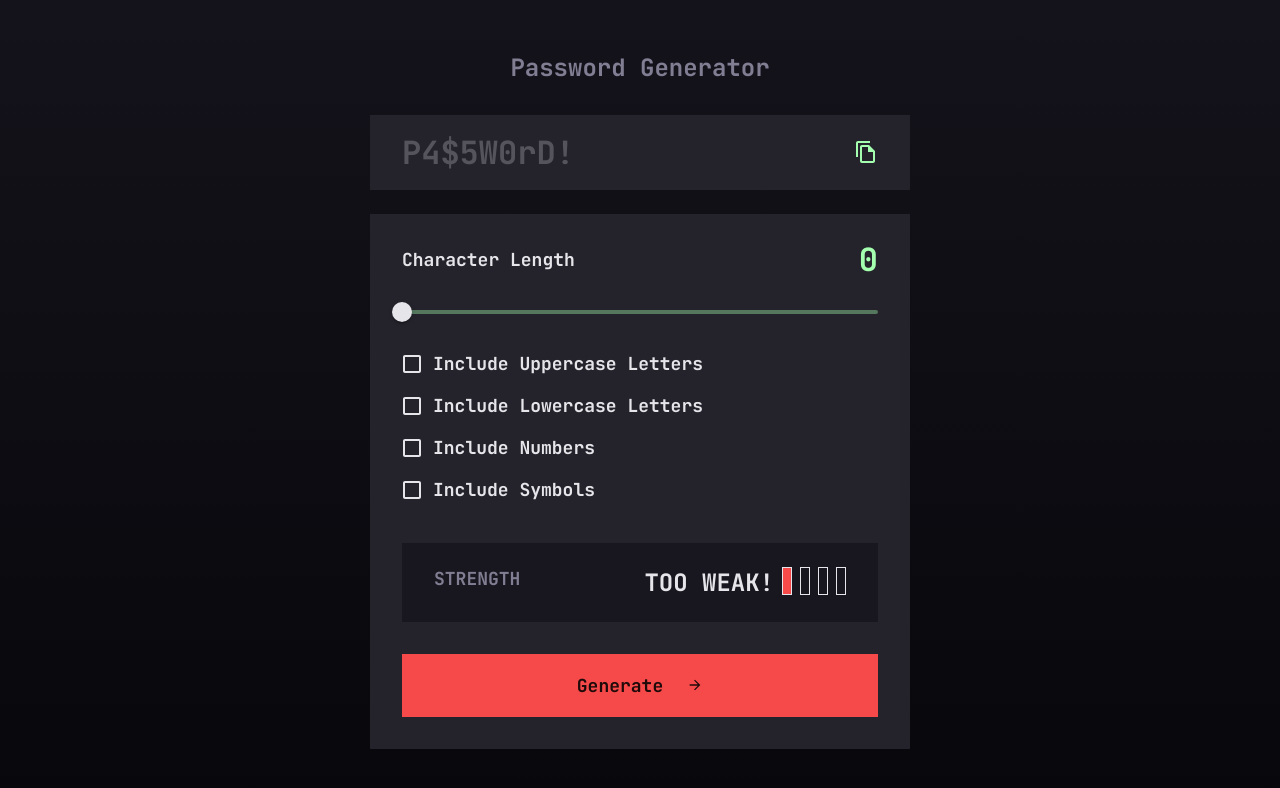
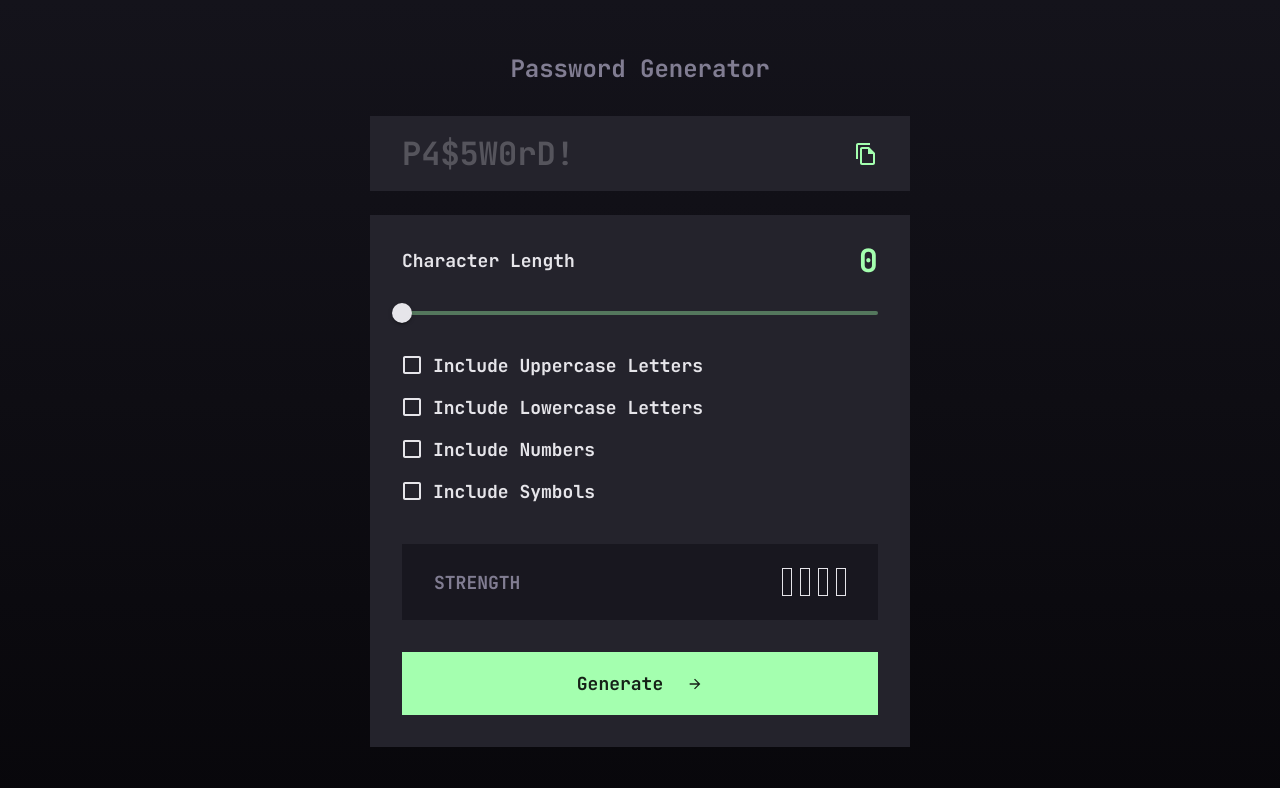
Before and after one commit to ronaldpaek/password-generator-app, a React (Create React App) app: page / in a window 1280 px wide. Shown: the top 788 px of the page. Built offline with nearby package versions, Linux system fonts and the light colour scheme.

Commit message:
Finished logic but still buggy rendering behind1 life cycle.

```diff
--- a/src/components/Bar.js
+++ b/src/components/Bar.js
@@ -3,11 +3,13 @@ import { Box, useTheme } from '@mui/material';
 const Bar = ({ strengthLevel, i }) => {
 	const theme = useTheme();
 	const colors = [
+		'transparent',
 		theme.palette.red.main,
 		theme.palette.orange.main,
 		theme.palette.yellow.main,
 		theme.palette.primary.main
 	];
+	console.log(strengthLevel, i);
 
 	return (
 		<Box
@@ -15,7 +17,7 @@ const Bar = ({ strengthLevel, i }) => {
 				width: 10,
 				height: 28,
 				border: `1px solid ${theme.palette.white.main}`,
-				bgcolor: i <= strengthLevel ? colors[strengthLevel] : 'transparent'
+				bgcolor: i < strengthLevel ? colors[strengthLevel] : 'transparent'
 			}}
 		/>
 	);
--- a/src/components/CharacterOptions.js
+++ b/src/components/CharacterOptions.js
@@ -1,15 +1,9 @@
 import { Stack, Typography, Slider, FormGroup } from '@mui/material';
 
+import { labels } from '../constants';
 import { CheckboxLabel } from './';
 
 const CharacterOptions = ({ value, handleChange, handleToggleOption }) => {
-	const labels = [
-		'Include Uppercase Letters',
-		'Include Lowercase Letters',
-		'Include Numbers',
-		'Include Symbols'
-	];
-
 	return (
 		<Stack spacing={2}>
 			<Stack direction='row' justifyContent='space-between' alignItems='center'>
--- a/src/components/CheckboxLabel.js
+++ b/src/components/CheckboxLabel.js
@@ -11,7 +11,6 @@ const CheckboxLabel = ({ label, handleToggleOption }) => {
 					checked={checked}
 					onChange={() => {
 						setChecked(checked => !checked);
-						console.log(checked);
 						handleToggleOption(label.split(' ')[1], checked);
 					}}
 				/>
--- a/src/components/Password.js
+++ b/src/components/Password.js
@@ -1,6 +1,6 @@
 import { useState } from 'react';
 import { usePasswordContext } from '../contexts/PasswordContextProvider';
-import { Stack, Typography, SvgIcon } from '@mui/material';
+import { Stack, Typography, SvgIcon, IconButton } from '@mui/material';
 import { MdOutlineFileCopy } from 'react-icons/md';
 
 const Password = () => {
@@ -8,13 +8,11 @@ const Password = () => {
 	const [clicked, setClicked] = useState(false);
 
 	const handleClick = setClicked => {
-		if (password) {
-			navigator.clipboard.writeText(password);
+		navigator.clipboard.writeText(password);
+		setClicked(clicked => !clicked);
+		setTimeout(() => {
 			setClicked(clicked => !clicked);
-			setTimeout(() => {
-				setClicked(clicked => !clicked);
-			}, 1000);
-		}
+		}, 1000);
 	};
 
 	return (
@@ -41,24 +39,13 @@ const Password = () => {
 				px={{ mobile: 2, tablet: 4 }}
 				py={2}
 				bgcolor={theme => theme.palette.grey.dark}
-				sx={theme => ({
-					'&:hover ': {
-						cursor: password === '' ? 'default' : 'pointer',
-						'& .css-1r28dsc-MuiSvgIcon-root': {
-							color:
-								password === ''
-									? theme.palette.red.main
-									: theme.palette.white.main
-						}
-					}
-				})}
-				onClick={() => handleClick(setClicked)}
 			>
 				<Typography
 					component='h2'
 					variant='h1'
 					sx={theme => ({
-						cursor: 'cursor',
+						cursor: 'default',
+						userSelect: 'none',
 						color: theme.palette.white.main,
 						...(password === '' && {
 							opacity: '0.25',
@@ -71,11 +58,11 @@ const Password = () => {
 				>
 					{password === '' ? 'P4$5W0rD!' : password}
 				</Typography>
-				<Stack direction='row'>
+				<Stack direction='row' alignItems='center'>
 					<Typography
 						variant='body1'
 						color='primary.main'
-						mr={2}
+						mr={1}
 						sx={theme => ({
 							display: clicked ? 'block' : 'none',
 							[theme.breakpoints.down('tablet')]: {
@@ -85,13 +72,20 @@ const Password = () => {
 					>
 						COPIED
 					</Typography>
-					<SvgIcon
-						component={MdOutlineFileCopy}
-						sx={{
+					<IconButton
+						sx={theme => ({
+							mr: -1,
 							color: 'primary.main',
-							fontSize: { mobile: 20, tablet: 24 }
-						}}
-					/>
+							fontSize: { mobile: 20, tablet: 24 },
+							'&:hover': {
+								color: theme.palette.white.main,
+								cursor: 'pointer'
+							}
+						})}
+						onClick={() => handleClick(setClicked)}
+					>
+						<SvgIcon component={MdOutlineFileCopy} />
+					</IconButton>
 				</Stack>
 			</Stack>
 		</Stack>
--- a/src/components/PasswordOptions.js
+++ b/src/components/PasswordOptions.js
@@ -3,18 +3,32 @@ import { Stack, ButtonBase, SvgIcon } from '@mui/material';
 import { MdArrowForward } from 'react-icons/md';
 
 import { CharacterOptions, StrengthIndicator } from './';
-import { characters, generateRandomNumber, strengths } from '../constants';
+import {
+	characters,
+	generateRandomNumber,
+	strengths,
+	getPasswordStrength
+} from '../constants';
 import { usePasswordContext } from '../contexts/PasswordContextProvider';
 
 const PasswordOptions = () => {
 	const { setPassword } = usePasswordContext();
 	const [value, setValue] = useState(0);
 	const [options, setOptions] = useState([]);
+	const [strengthLevel, setStrengthLevel] = useState(0);
 
-	// const [strengthLevel, setStrengthLevel] = useState()
+	const getStrengthLevel = () => {
+		if (!options.length || value === 0) {
+			setStrengthLevel(0);
+			return;
+		}
+		const lowerCased = options.map(option => option.toLowerCase());
+		setStrengthLevel(getPasswordStrength(lowerCased, value));
+	};
 
 	const handleChange = (_, newValue) => {
 		setValue(newValue);
+		getStrengthLevel();
 	};
 
 	const handleToggleOption = (option, checked) => {
@@ -23,9 +37,15 @@ const PasswordOptions = () => {
 		} else {
 			setOptions(prevOptions => [...prevOptions, option]);
 		}
+		getStrengthLevel();
 	};
 
 	const handleGeneratePassword = () => {
+		if (!options.length || value === 0) {
+			setPassword('');
+			return;
+		}
+
 		let newPassword = '';
 		for (let i = 0; i < value; i++) {
 			let randomIdx = generateRandomNumber(options.length);
@@ -33,7 +53,6 @@ const PasswordOptions = () => {
 			randomIdx = generateRandomNumber(characters[key].length);
 			newPassword += characters[key][randomIdx];
 		}
-		const set = new Set(options);
 
 		setPassword(newPassword);
 	};
@@ -56,16 +75,16 @@ const PasswordOptions = () => {
 				<StrengthIndicator
 					key={i}
 					strength={strength}
-					strengthLevel={i}
+					i={i}
+					strengthLevel={strengthLevel}
 					value={value}
 				/>
 			))}
 			<ButtonBase
-				disabled={value === 0 || options.length === 0}
 				sx={theme => ({
 					...theme.typography.body1,
 					py: 2.5,
-					bgcolor: value === 0 || options.length === 0 ? theme.palette.red.main : 'primary.main',
+					bgcolor: 'primary.main',
 					'&:hover': {
 						bgcolor: theme.palette.grey.dark,
 						border: `2px solid ${theme.palette.primary.main}`,
--- a/src/components/StrengthIndicator.js
+++ b/src/components/StrengthIndicator.js
@@ -2,17 +2,18 @@ import { Stack, Typography } from '@mui/material';
 
 import { Bar } from './';
 
-const StrengthIndicator = ({ strength, strengthLevel, value }) => {
+const StrengthIndicator = ({ strength, strengthLevel , i }) => {
 	return (
 		<Stack
 			direction='row'
 			justifyContent='space-between'
+			alignItems='center'
 			my={4}
 			sx={theme => ({
 				bgcolor: theme.palette.grey.veryDark,
 				px: { mobile: 2, tablet: 4 },
 				py: { mobile: 2, tablet: 3 },
-				display: Math.floor(value / 5) === strengthLevel ? 'flex' : 'none'
+				display: strengthLevel === i ? 'flex' : 'none'
 			})}
 		>
 			<Typography
@@ -34,9 +35,6 @@ const StrengthIndicator = ({ strength, strengthLevel, value }) => {
 						color: theme.palette.white.main,
 						[theme.breakpoints.down('tablet')]: {
 							...theme.typography.body1
-						},
-						'@media (max-width: 360px)': {
-							display: 'none'
 						}
 					})}
 				>
--- a/src/constants/index.js
+++ b/src/constants/index.js
@@ -67,25 +67,85 @@ export const characters = {
 	symbols
 };
 
+export const labels = [
+	'Include Uppercase Letters',
+	'Include Lowercase Letters',
+	'Include Numbers',
+	'Include Symbols'
+];
+
+export const strengths = ['', 'TOO WEAK!', 'WEAK', 'MEDIUM', 'STRONG'];
+
 export const generateRandomNumber = size => {
 	return Math.floor(Math.random() * size);
 };
 
 export const getPasswordStrength = (categories, characters) => {
-  if (categories.includes('numbers') && categories.includes('symbols') && categories.includes('lowercase' && categories.includes('uppercase'))) {
-    if (characters.length < 6) {
-      return 0;
-    } else if (characters.length < 9) {
+	if (
+		categories.includes('numbers') &&
+		categories.includes('symbols') &&
+		categories.includes('lowercase') &&
+		categories.includes('uppercase')
+	) {
+		if (characters < 6) {
 			return 1;
-    } else if (characters.length < 11) {
+		} else if (characters < 9) {
+			return 2;
+		} else if (characters < 11) {
+			return 3;
+		} else {
+			return 4;
+		}
+	} else if (
+		(categories.includes('numbers') &&
+			categories.includes('lowercase') &&
+			categories.includes('uppercase')) ||
+		(categories.includes('symbols') &&
+			categories.includes('lowercase') &&
+			categories.includes('uppercase'))
+	) {
+		if (characters < 6) {
+			return 1;
+		} else if (characters < 9) {
+			return 2;
+		} else if (characters < 11) {
+			return 3;
+		} else {
+			return 4;
+		}
+	} else if (
+		categories.includes('lowercase') &&
+		categories.includes('uppercase')
+	) {
+		if (characters < 7) {
+			return 1;
+		} else if (characters < 10) {
+			return 2;
+		} else if (characters < 12) {
+			return 3;
+		} else {
+			return 4;
+		}
+	} else if (
+		categories.includes('lowercase') ||
+		categories.includes('uppercase')
+		) {
+		if (characters < 8) {
+			return 1;
+		} else if (characters < 11) {
+			return 2;
+		} else if (characters < 14) {
+			return 3;
+		} else {
+			return 4;
+		}
+	} else if (categories.includes('numbers') || categories.includes('symbols')) {
+		if (characters < 11) {
+			return 1;
+		} else if (characters < 16) {
 			return 2;
 		} else {
 			return 3;
 		}
-  } else if (categories.includes('numbers') && categories.includes('lowercase' && categories.includes('uppercase'))) {
-
 	}
-
 };
-
-export const strengths = ['TOO WEAK!', 'WEAK', 'MEDIUM', 'STRONG'];
```
Lines whose indentation alone changed are shown as unchanged.
